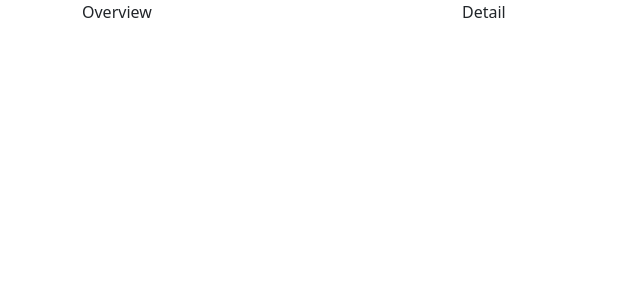
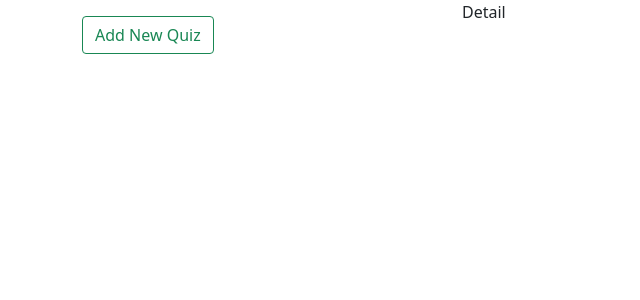
Before and after one commit to 2022-spring-jsf-online/quiz-editor, an Angular app: page / in a window 1280 px wide. Shown: the top 300 px of the page, without its empty margins (0-640 px from the left). Built offline with nearby package versions, Linux system fonts and the light colour scheme.

Commit message:
Added "New Quiz" button
Removed "overview" and added the "new quiz" button

```diff
--- a/src/app/app.component.html
+++ b/src/app/app.component.html
@@ -1,7 +1,9 @@
 <div class="container">
   <div class="row">
     <div class="col-md-4">
-      Overview
+      <button class="btn btn-outline-success mt-3 mb-3">
+        Add New Quiz
+      </button>
     </div>
     <div class="col-md-8">
       Detail
```
